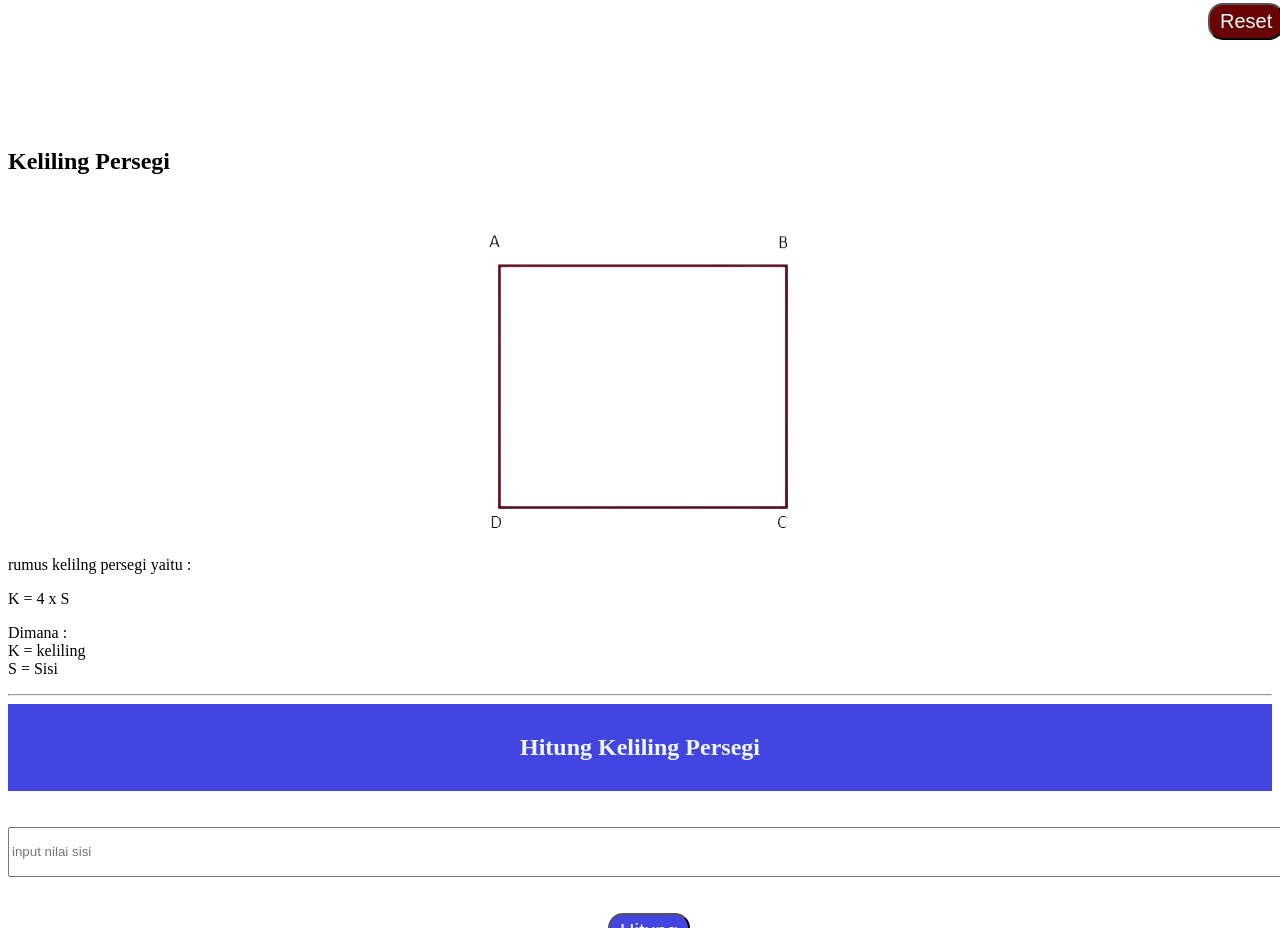
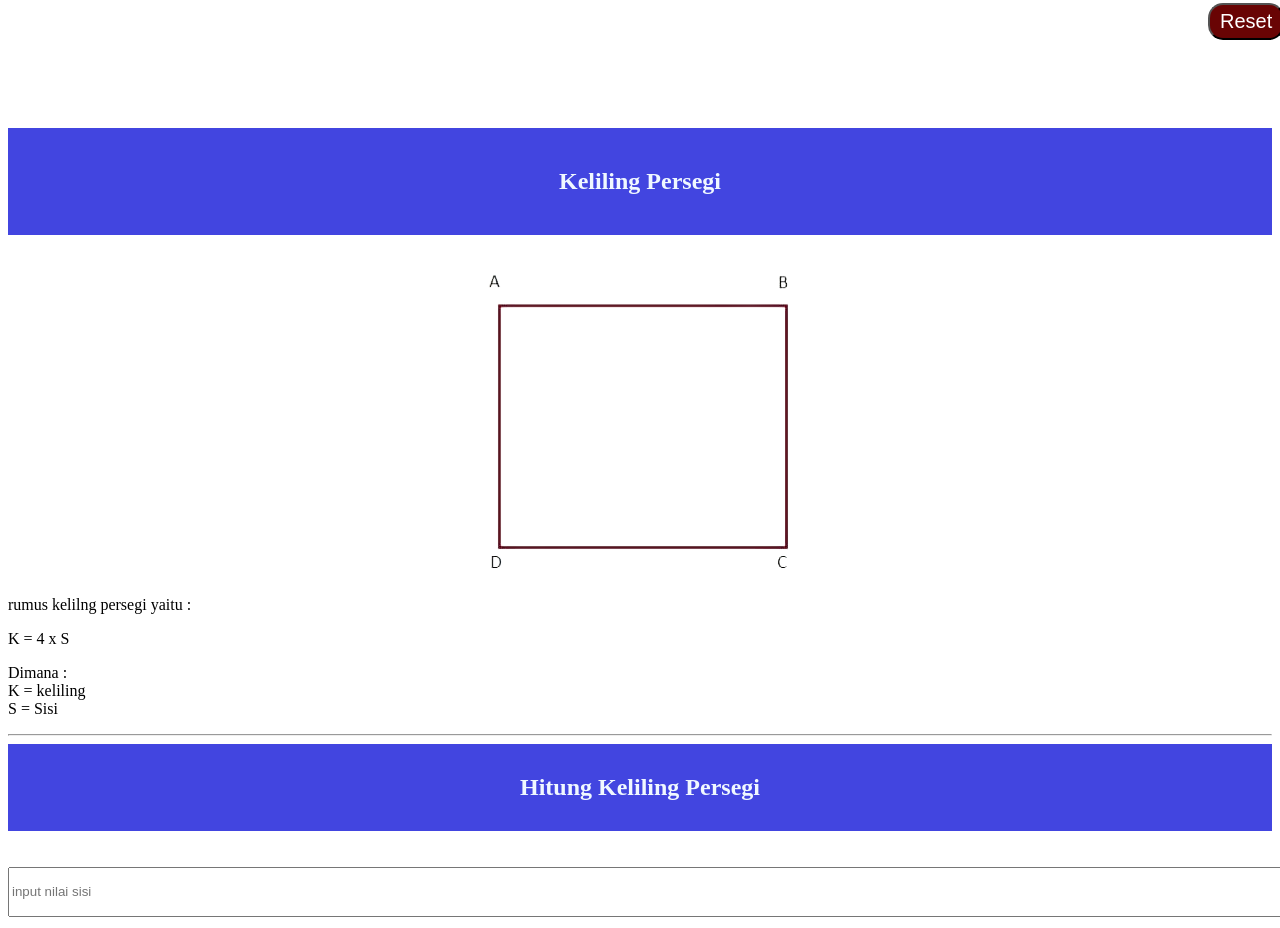
Before and after one commit to revou-fundamental-course/15-may-23-Gladiezet, a plain HTML site: page index.html in a window 1280 px wide. Shown: the part 1492-2420 px from the top of the page. Drawn offline with Linux system fonts and the light colour scheme.

Commit message:
Update style.css

```diff
--- a/style.css
+++ b/style.css
@@ -116,7 +116,7 @@ input[type="number"] {
     cursor: pointer;
 }
 
-.keliling-persegi {
+.keliling-persegi2 {
 
     text-align: center;
     background-color: rgb(66, 69, 224);
```
